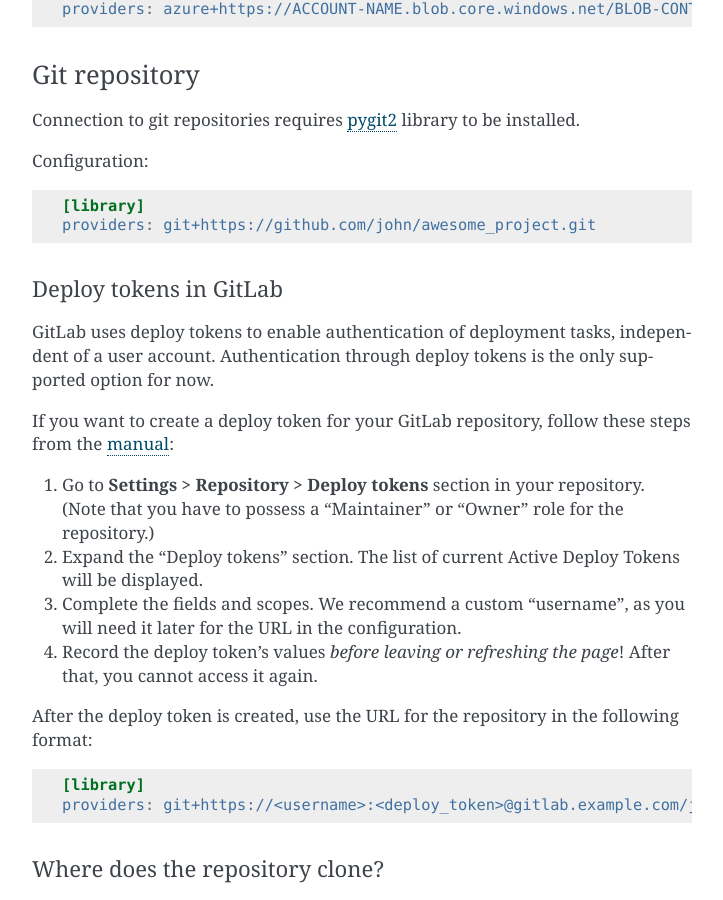
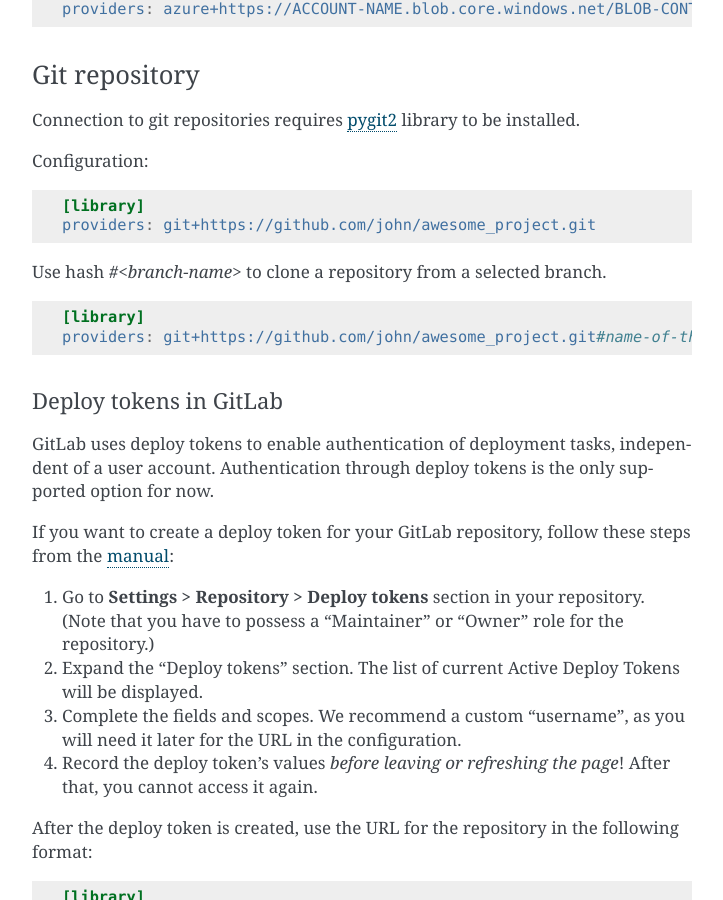
Before and after one commit to TeskaLabs/asab, a Sphinx documentation site: the page built from doc/asab/library.rst, in a window 1280 px wide and 900 px high, scrolled down 5377 px. Shown: the whole window, without its empty margins (388-1111 px from the left). Built offline with Sphinx 7.4.7, drawn with Linux system fonts in a browser that asks for light colours.

Commit message:
branch option in the gitprovider

```diff
--- a/doc/asab/library.rst
+++ b/doc/asab/library.rst
@@ -302,6 +302,14 @@ Configuration:
 	providers: git+https://github.com/john/awesome_project.git
 
 
+Use hash `#<branch-name>` to clone a repository from a selected branch.
+
+.. code:: ini
+
+	[library]
+	providers: git+https://github.com/john/awesome_project.git#name-of-the-branch
+
+
 Deploy tokens in GitLab
 ~~~~~~~~~~~~~~~~~~~~~~~
 GitLab uses deploy tokens to enable authentication of deployment tasks, independent of a user account.
```
